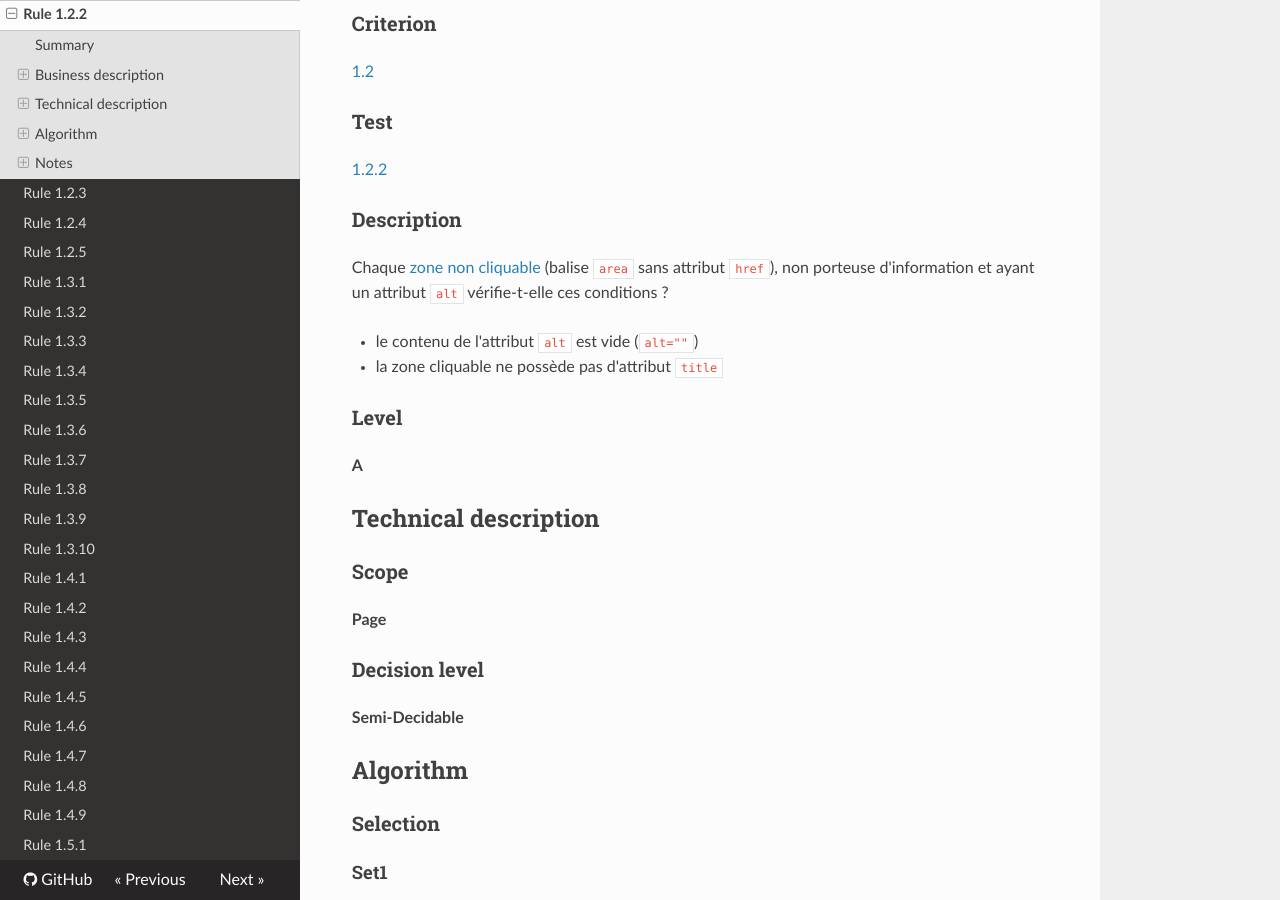
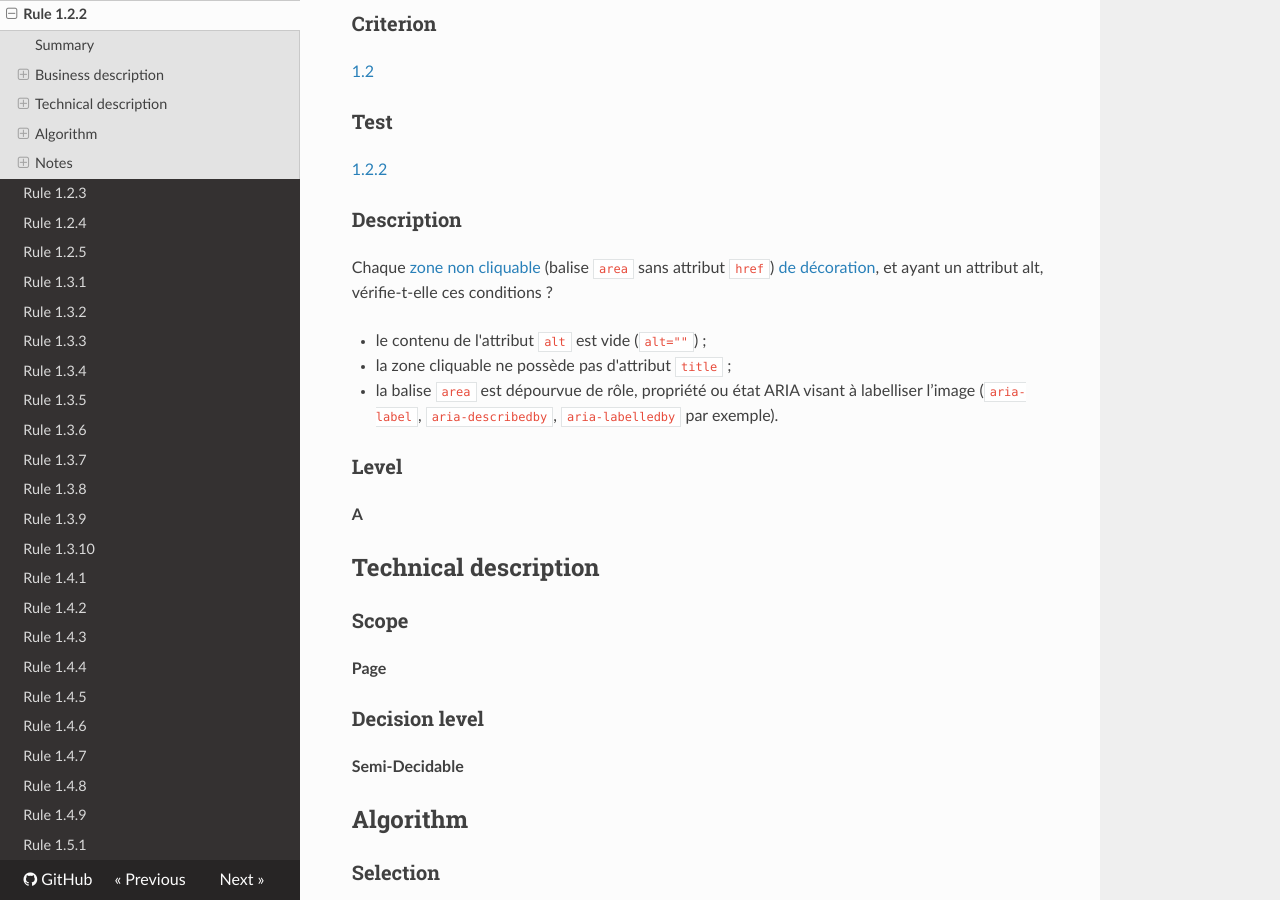
Before and after one commit to Tanaguru/RGAA3-2016, an MkDocs documentation site: the page built from docs/Rule-1-2-2.md, in a window 1280 px wide and 900 px high, scrolled down 311 px. Built offline with MkDocs 1.6.1, drawn with Linux system fonts in a browser that asks for light colours; nearby versions of some CDN libraries; old or Windows-style settings are respelled for this version of MkDocs.

Commit message:
Update rule 1.2.2

```diff
--- a/docs/Rule-1-2-2.md
+++ b/docs/Rule-1-2-2.md
@@ -8,18 +8,19 @@ This test consists in checking whether the `alt` attribute of non clickable area
 
 ### Criterion
 
-[1.2](http://references.modernisation.gouv.fr/referentiel-technique-0#crit-1-2)
+[1.2](http://references.modernisation.gouv.fr/rgaa/criteres.html#crit-1-2)
 
 ###Test
 
-[1.2.2](http://references.modernisation.gouv.fr/referentiel-technique-0#test-1-2-2)
+[1.2.2](http://references.modernisation.gouv.fr/rgaa/criteres.html#test-1-2-2)
 
 ### Description
 
-Chaque <a href="http://references.modernisation.gouv.fr/referentiel-technique-0#mZoneNonCliquable">zone non cliquable</a> (balise `area` sans attribut `href`), non porteuse d'information et ayant un attribut `alt` v&eacute;rifie-t-elle ces conditions ?
+Chaque <a href="http://references.modernisation.gouv.fr/rgaa/glossaire.html#zone-non-cliquable">zone non cliquable</a> (balise `area` sans attribut `href`) <a href="http://references.modernisation.gouv.fr/rgaa/glossaire.html#image-de-dcoration">de d&eacute;coration</a>, et ayant un attribut alt, v&eacute;rifie-t-elle ces conditions ?
 
- * le contenu de l'attribut `alt` est vide (`alt=""`)
- * la zone cliquable ne poss&egrave;de pas d'attribut `title`
+ * le contenu de l'attribut `alt` est vide (`alt=""`) ;
+ * la zone cliquable ne poss&egrave;de pas d'attribut `title` ;
+ * la balise `area` est dépourvue de rôle, propriété ou état ARIA visant à labelliser l’image (`aria-label`, `aria-describedby`, `aria-labelledby` par exemple).
 
 ### Level
 
```
